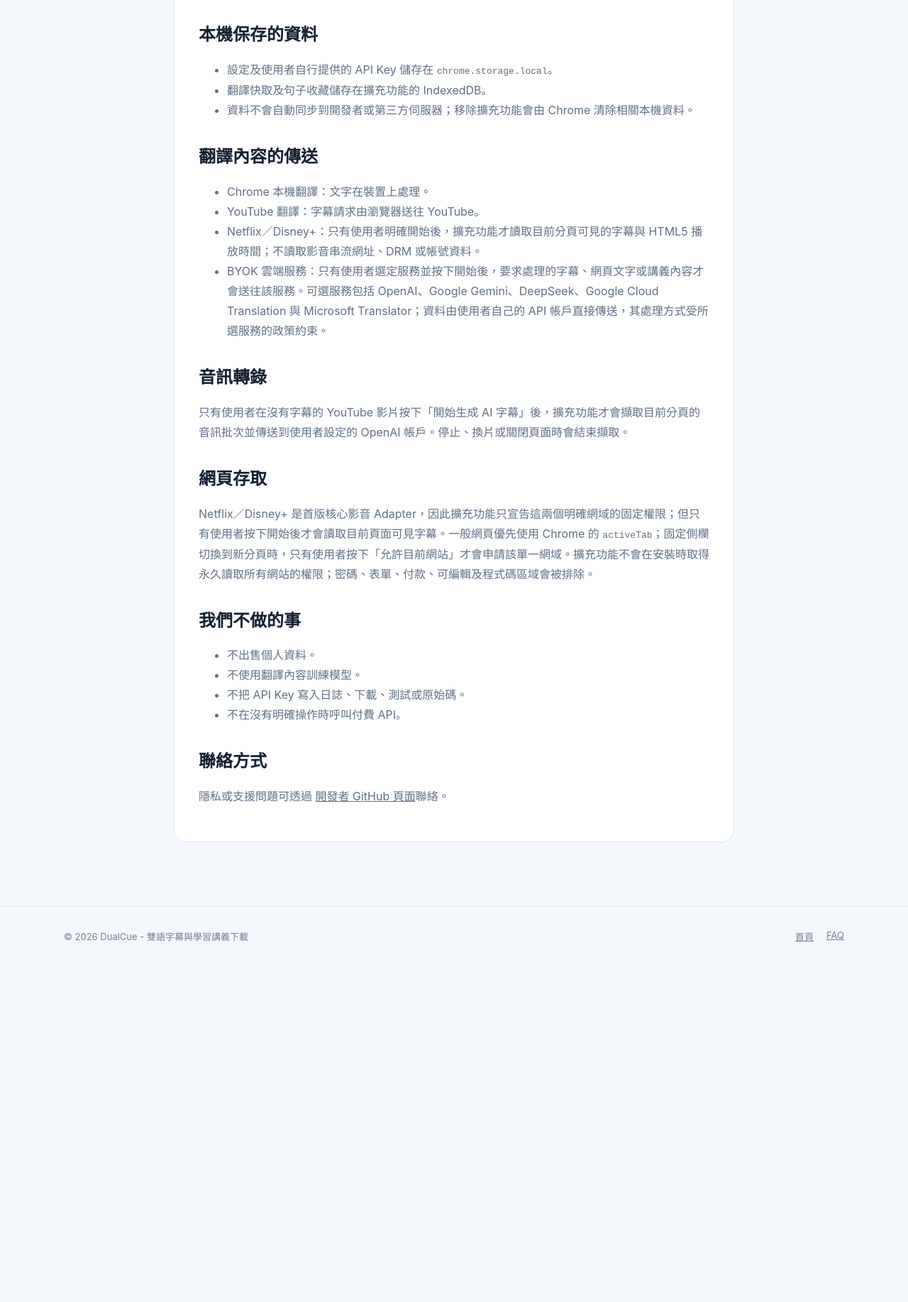
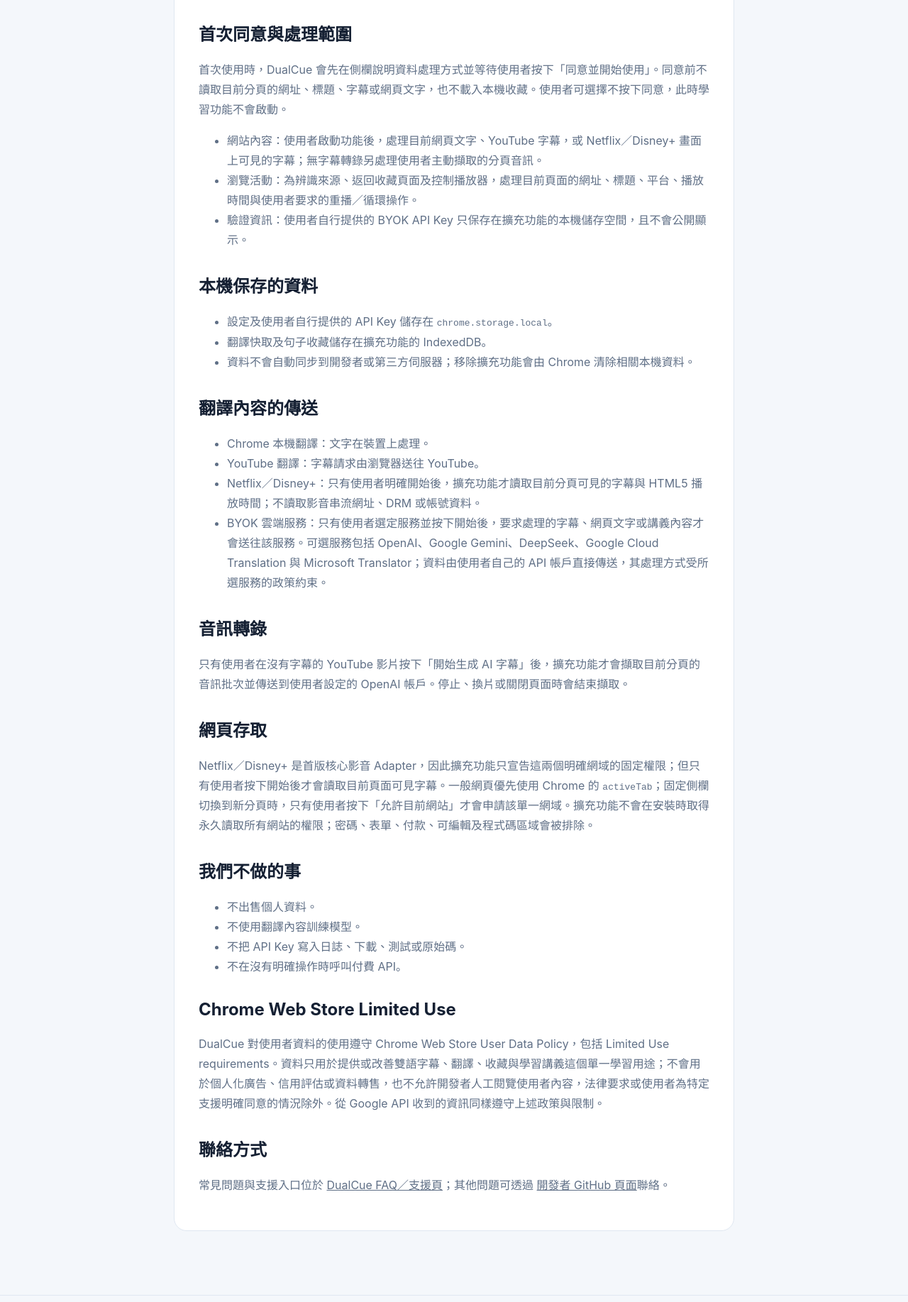
Before and after one commit to Craighsieh/bilingual-learning-assistant-site, a plain HTML site: page privacy.html in a window 1280 px wide. Shown: the part 325-2160 px from the top of the page at 71% size. Before the commit the page ends 1686 px from the top, so only its background shows below. Drawn offline with Linux system fonts and the light colour scheme.

Commit message:
Disclose first-use data consent

```diff
--- a/privacy.html
+++ b/privacy.html
@@ -11,9 +11,16 @@
     <header><nav class="shell"><a class="brand" href="index.html"><img src="assets/icon.svg" alt="">DualCue - 雙語字幕與學習講義下載</a><a href="index.html">首頁</a><a href="faq.html">常見問題</a></nav></header>
     <main class="page">
       <article>
-        <p class="eyebrow">LAST UPDATED 2026-07-23</p>
+        <p class="eyebrow">LAST UPDATED 2026-07-24</p>
         <h1>隱私政策</h1>
         <p>DualCue - 雙語字幕與學習講義下載以資料最小化與使用者主動操作為原則。首版不建立帳號、不投放廣告，也不包含使用行為分析 SDK。</p>
+        <h2>首次同意與處理範圍</h2>
+        <p>首次使用時，DualCue 會先在側欄說明資料處理方式並等待使用者按下「同意並開始使用」。同意前不讀取目前分頁的網址、標題、字幕或網頁文字，也不載入本機收藏。使用者可選擇不按下同意，此時學習功能不會啟動。</p>
+        <ul>
+          <li>網站內容：使用者啟動功能後，處理目前網頁文字、YouTube 字幕，或 Netflix／Disney+ 畫面上可見的字幕；無字幕轉錄另處理使用者主動擷取的分頁音訊。</li>
+          <li>瀏覽活動：為辨識來源、返回收藏頁面及控制播放器，處理目前頁面的網址、標題、平台、播放時間與使用者要求的重播／循環操作。</li>
+          <li>驗證資訊：使用者自行提供的 BYOK API Key 只保存在擴充功能的本機儲存空間，且不會公開顯示。</li>
+        </ul>
         <h2>本機保存的資料</h2>
         <ul>
           <li>設定及使用者自行提供的 API Key 儲存在 <code>chrome.storage.local</code>。</li>
@@ -33,8 +40,10 @@
         <p>Netflix／Disney+ 是首版核心影音 Adapter，因此擴充功能只宣告這兩個明確網域的固定權限；但只有使用者按下開始後才會讀取目前頁面可見字幕。一般網頁優先使用 Chrome 的 <code>activeTab</code>；固定側欄切換到新分頁時，只有使用者按下「允許目前網站」才會申請該單一網域。擴充功能不會在安裝時取得永久讀取所有網站的權限；密碼、表單、付款、可編輯及程式碼區域會被排除。</p>
         <h2>我們不做的事</h2>
         <ul><li>不出售個人資料。</li><li>不使用翻譯內容訓練模型。</li><li>不把 API Key 寫入日誌、下載、測試或原始碼。</li><li>不在沒有明確操作時呼叫付費 API。</li></ul>
+        <h2>Chrome Web Store Limited Use</h2>
+        <p>DualCue 對使用者資料的使用遵守 Chrome Web Store User Data Policy，包括 Limited Use requirements。資料只用於提供或改善雙語字幕、翻譯、收藏與學習講義這個單一學習用途；不會用於個人化廣告、信用評估或資料轉售，也不允許開發者人工閱覽使用者內容，法律要求或使用者為特定支援明確同意的情況除外。從 Google API 收到的資訊同樣遵守上述政策與限制。</p>
         <h2>聯絡方式</h2>
-        <p>隱私或支援問題可透過 <a href="https://github.com/Craighsieh">開發者 GitHub 頁面</a>聯絡。</p>
+        <p>常見問題與支援入口位於 <a href="faq.html">DualCue FAQ／支援頁</a>；其他問題可透過 <a href="https://github.com/Craighsieh">開發者 GitHub 頁面</a>聯絡。</p>
       </article>
     </main>
     <footer><div class="shell"><span>© 2026 DualCue - 雙語字幕與學習講義下載</span><div><a href="index.html">首頁</a><a href="faq.html">FAQ</a></div></div></footer>
```
Also changed, not shown: index.html (+3 -2 lines).
